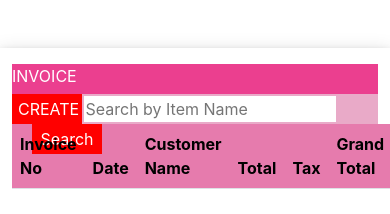
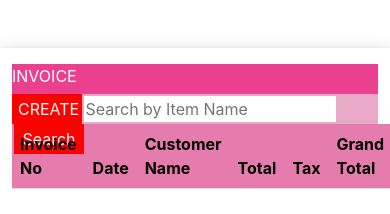
Before and after one commit to kavya191/invoiceform, a React (Create React App) app: page / in a window 390 px wide. Shown: the top 214 px of the page. Built offline with nearby package versions, Linux system fonts and the light colour scheme.

Commit message:
design changes

```diff
--- a/src/Components/Invoice.css
+++ b/src/Components/Invoice.css
@@ -5,19 +5,22 @@
     justify-content: center;
 
 }
+
 .invoice_inner {
     width: 70%;
     height: 600px;
-    background-color:white;
+    background-color: white;
     margin-top: 3rem;
     box-shadow: 0 4px 8px 0 rgba(0, 0, 0, 0.2), 0 6px 20px 0 rgba(0, 0, 0, 0.19);
 }
+
 .invoice_header {
     width: 700px;
     height: 100px;
     margin-top: 2rem;
     color: white;
 }
+
 .invoice {
     background: rgb(238, 174, 202);
     background: linear-gradient(90deg, rgba(238, 174, 202, 1) 0%, rgb(235, 63, 143) 0%);
@@ -25,12 +28,14 @@
     height: 30px;
     color: white;
 }
+
 .invoice_search {
     width: 100%;
     height: 30px;
     background: rgb(238, 174, 202);
     background: linear-gradient(90deg, rgba(238, 174, 202, 1) 0%, rgba(233, 170, 200, 1) 0%);
 }
+
 .invoice_create {
     width: 70px;
     height: 30px;
@@ -38,10 +43,12 @@
     color: white;
     border: none;
 }
+
 .input_search {
     margin-left: 250px;
     border: none;
 }
+
 .search_btn {
     margin-left: 20px;
     border: none;
@@ -51,20 +58,25 @@
     color: white;
     border: none;
 }
+
 .invoice_table {
     width: 100%;
 
 }
+
 .invoice_thead {
     background: rgb(238, 174, 202);
     background: linear-gradient(90deg, rgba(238, 174, 202, 1) 0%, rgb(230, 123, 173) 0%);
 }
-.invoice_row{
+
+.invoice_row {
     margin: 2rem;
 }
-.invoice_tdata{
+
+.invoice_tdata {
     background-color: rgb(238, 174, 202);
 }
+
 .form_header {
     background: rgb(238, 174, 202);
     background: linear-gradient(90deg, rgba(238, 174, 202, 1) 0%, rgb(235, 63, 143) 0%);
@@ -72,35 +84,43 @@
     height: 30px;
     color: white;
 }
+
 .create_invoice {
     margin-top: 6rem;
     border-radius: 0;
     height: 500px;
 }
+
 .invoice_date {
     width: 100%;
     height: 100px;
     color: white;
     background: rgb(238, 174, 202);
 }
+
 .invoice_btn {
     border: none;
 }
+
 .date_btn {
     border: none;
 }
+
 .add_btn {
     border: none;
     background-color: red;
     color: white;
     margin-top: 4rem;
 }
+
 .form_body {
     background: rgb(238, 174, 202);
 }
+
 .invoice_addform {
     margin-left: 10rem;
 }
+
 .save_btn {
     border: none;
     background-color: red;
@@ -117,11 +137,12 @@
         justify-content: center;
 
     }
+
     .invoice_inner {
         width: 100%;
         height: 500px;
         margin-top: 3rem;
-        background-color:white;
+        background-color: white;
         display: flex;
         justify-content: center;
 
@@ -131,6 +152,7 @@
         width: 100%;
         margin-right: 1rem;
     }
+
     .invoice_header {
         width: 100%;
         height: 100px;
@@ -149,8 +171,9 @@
         margin-left: 1.5px;
         border: none;
     }
+
     .search_btn {
-        margin-left: 20px;
+        margin-left: 2px;
         border: none;
         width: 70px;
         height: 30px;
@@ -158,12 +181,15 @@
         color: white;
         border: none;
     }
-    .invoice_row{
+
+    .invoice_row {
         margin: 2rem;
     }
-    thead{
+
+    thead {
         margin-top: 1rem;
     }
+
     .invoice_thead {
         width: 2px;
         height: 2px;
@@ -171,6 +197,7 @@
         background: rgb(238, 174, 202);
         background: linear-gradient(90deg, rgba(238, 174, 202, 1) 0%, rgb(230, 123, 173) 0%);
     }
+
     .form_header {
         background: rgb(238, 174, 202);
         background: linear-gradient(90deg, rgba(238, 174, 202, 1) 0%, rgb(235, 63, 143) 0%);
@@ -178,6 +205,7 @@
         height: 30px;
         color: white;
     }
+
     .create_invoice {
         margin-top: 6rem;
         border-radius: 0;
```
Lines whose indentation alone changed are shown as unchanged.
